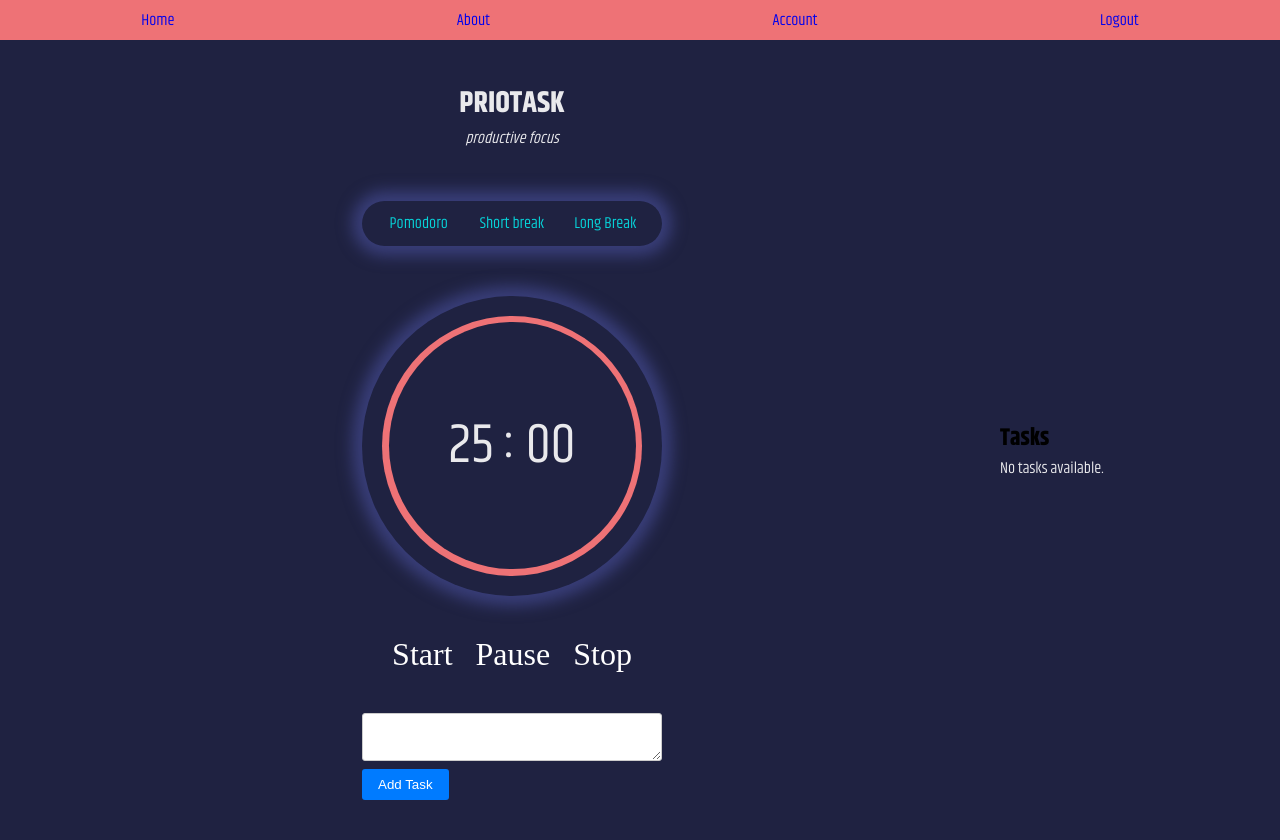
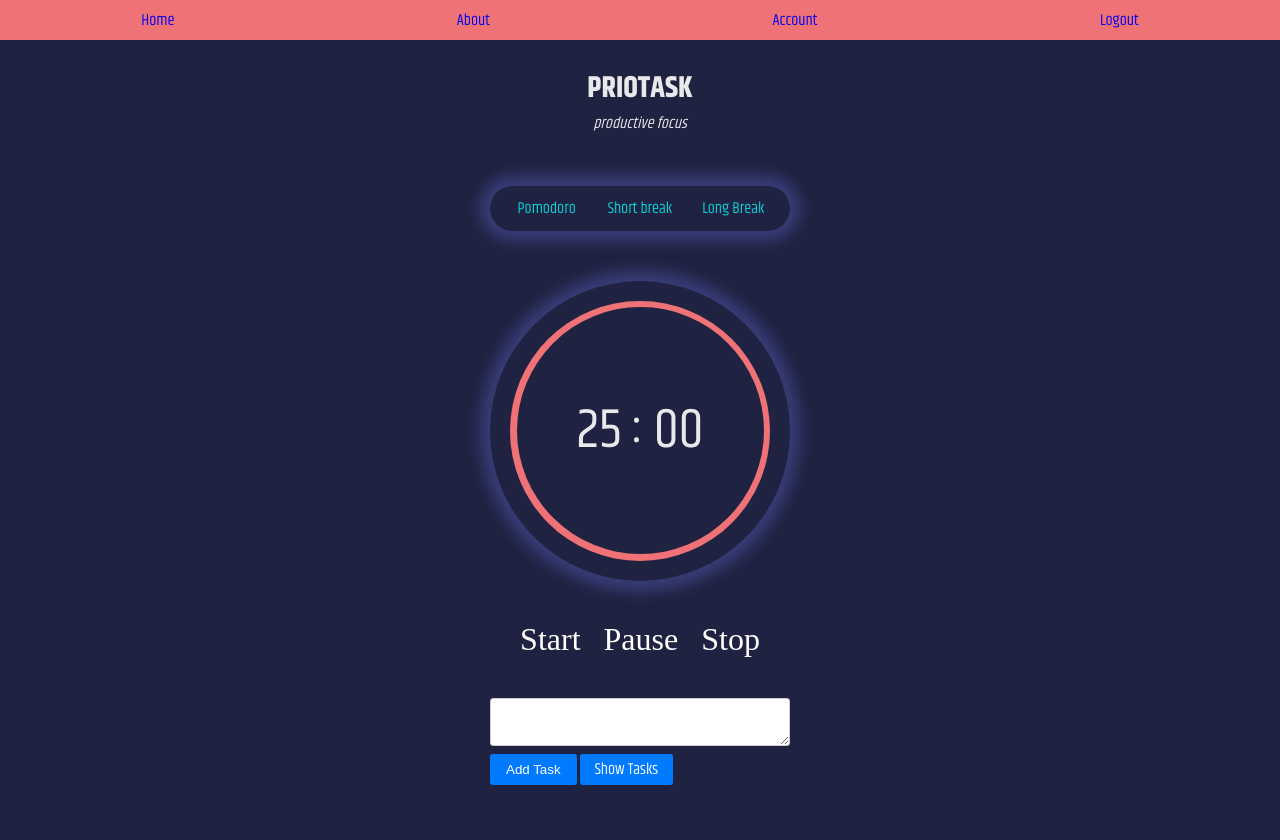
Before and after one commit to Kakazablone/PrioTask_v1, a Flask app: page / in a window 1280 px wide. Run offline with Flask 3, Linux system fonts and the light colour scheme; the visitor is signed in with stand-in values (Sample User, id 1); some libraries are stand-ins or nearby versions; some web fonts are replaced.

Commit message:
Update the UI to accomodate editing and deletion of tasks- UI complete, backend logic yet to be completed

```diff
--- a/web_dynamic/routes.py
+++ b/web_dynamic/routes.py
@@ -170,3 +170,21 @@ def account():
                          filename='images/' + current_user.image_file)
     return render_template('account.html', title='Account',
                            image_file=image_file, form=form)
+
+@app.route('/edit_task/<task_id>', methods=['GET', 'POST'])
+@login_required
+def edit_task(task_id):
+    pass
+
+@app.route('/delete_task/<task_id>', methods=['DELETE'])
+@login_required
+def delete_task(task_id):
+        task = storage.get(Task, task_id)
+        if not task or task.user_id != current_user.id:
+            flash('Task not found or unauthorized', 'error')
+            return redirect(url_for('home'))
+
+        storage.delete(task)
+        storage.save()
+        flash('Task deleted successfully')
+        return redirect(url_for('home'))
--- a/web_dynamic/static/scripts/timer.js
+++ b/web_dynamic/static/scripts/timer.js
@@ -4,6 +4,7 @@ let secondsRemaining = 0;
 let timerRunning = false;
 
 $(document).ready(function () {
+
   selectTimer(25); // Select "Pomodoro" on page load
     $("#pomodoro").click(function () {
       setTimeout(() => {
@@ -34,6 +35,7 @@ $(document).ready(function () {
         $("body, html").css("background-color", "#5A666E");
       }, 50);
     });
+
     $("#start").click(function () {
       if (!timerRunning) {
         startTimer();
@@ -52,6 +54,16 @@ $(document).ready(function () {
       stopTimer();
       timerRunning = false;
     });
+
+    $("#toggle-tasks").click(function () {
+      var $this = $(this);
+      $("#task-list").fadeToggle("slow", function() {
+        $this.text(function (i, text) {
+          return text === "Show Tasks" ? "Hide Tasks" : "Show Tasks";
+        });
+      });
+    });
+
 });
 
 function startTimer() {
--- a/web_dynamic/static/styles/timer.css
+++ b/web_dynamic/static/styles/timer.css
@@ -74,6 +74,7 @@ h1 {
 
 section {
   display: flex;
+  flex-flow: row wrap;
   justify-content: center;
   align-items: center;
   margin: 0;
@@ -81,8 +82,9 @@ section {
 }
 
 .container {
-  width: 70%;
+  width: 60%;
   margin: 0;
+  margin-bottom: 30px;
   padding-inline: 2rem;
   display: flex;
   justify-content: center;
@@ -305,9 +307,11 @@ legend {
 }
 
 .task-list {
-  margin-top: 20px;
+  display: block;
+  background-color: rgba(211, 211, 211, 0.349);
+  border-radius: 25px 0 25px 0;
   padding: 40px;
-  width: 20vw;
+  width: 400px;
 }
 
 .task-list ul {
@@ -316,7 +320,9 @@ legend {
 }
 
 .task-list ul li {
-  margin-bottom: 5px;
+  font-size: 24px;
+  width: 100%;
+  margin: 0;
   color: white;
 }
 
@@ -325,7 +331,13 @@ legend {
   justify-content: center;
   align-items: center;
   margin-top: 30px;
+}
 
+#toggle-tasks {
+  font-family: Khand;
+  padding: 3px 15px;
+  margin: 0px;
+  font-size: 16px;
 }
 
 .task-name {
@@ -353,8 +365,15 @@ legend {
 .task-submit:hover {
   background-color: #0056b3;
 }
-section {
+
+.task-list .btn {
+  padding: 3px 12px;
+  font-family: Khand;
+  font-weight: 600;
+  font-size: 14px;
+  margin: 5px;
+}
+
+.task-list .button-group {
   display: flex;
-  flex-flow: row wrap;
-  margin-bottom: 20px;
 }
--- a/web_dynamic/templates/timer.html
+++ b/web_dynamic/templates/timer.html
@@ -19,7 +19,7 @@
                 </div>
             </div>
             <div class="controls">
-                <button id="start" >Start</button>
+                <button id="start">Start</button>
                 <button id="pause">Pause</button>
                 <button id="stop">Stop</button>
             </div>
@@ -34,18 +34,23 @@
                     </div>
                     <div>
                         {{ form.submit(class="task-submit") }}
+                        <button class="task-submit" type="button" id="toggle-tasks">Show Tasks</button>
                     </div>
                 </form>
             </div>
         </div>
-        <div class="task-list">
+        <div class="task-list" id="task-list" style="display: none;">
             <h2>Tasks</h2>
             {% if tasks %}
             <ul>
               {% for task_id, task_info in tasks.items() %}
                 <li>{{ task_info.content }}
-                    <a href="{{ url_for('edit_task', task_id=task_id) }}">Edit</a>
-                    <a href="{{ url_for('delete_task', task_id=task_id) }}">Delete</a>
+                    <div class="button-group">
+                        <button class="btn edit-button" data-task-id="{{ task_id }}">Edit</button>
+                        <form action="{{ url_for('delete_task', task_id=task_id) }}" method="DELETE">
+                            <button class="btn" type="submit">Delete</button>
+                        </form>
+                    </div>
                 </li>
               {% endfor %}
             </ul>
```
